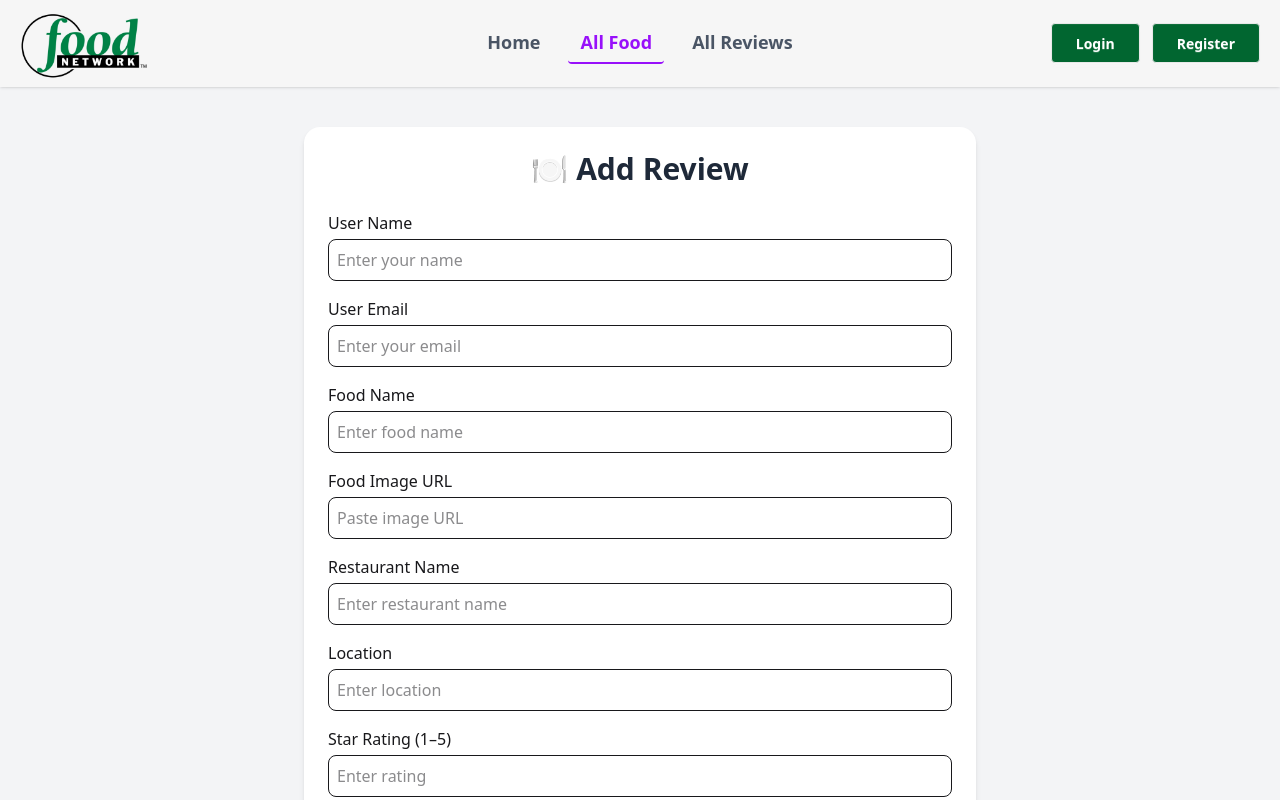
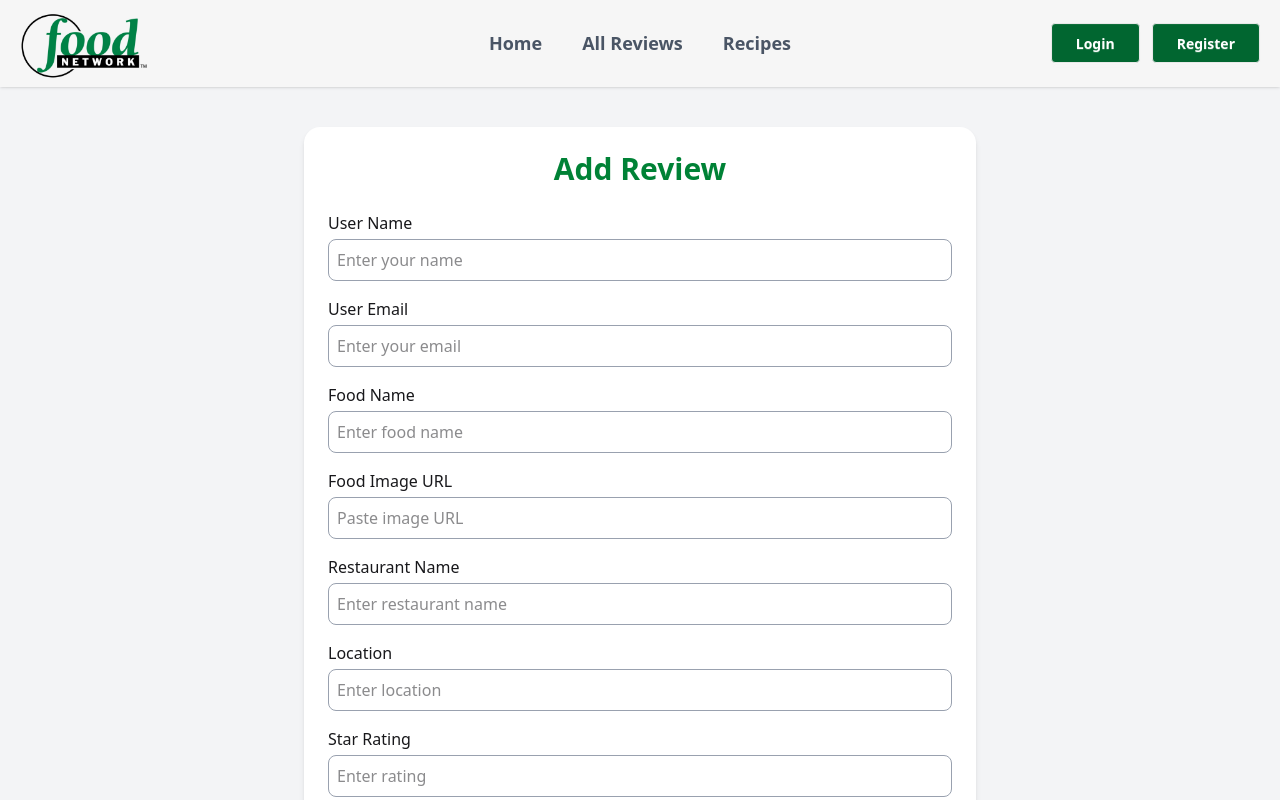
Before and after one commit to Tamanna-salma/Food-lovers-client, a React (Vite) app: page /addReview in a window 1280 px wide. Shown: the top 800 px of the page. Built offline with nearby package versions, Linux system fonts and the light colour scheme; no server answers.

Commit message:
error page added

```diff
--- a/src/components/Home/Home.jsx
+++ b/src/components/Home/Home.jsx
@@ -1,6 +1,7 @@
 import React from 'react'
 import Banner from '../Banner'
 import RecentFood from '../../pages/RecentFood'
+import Error from '../../pages/Error'
 
 const recentFoodspromise=fetch('http://localhost:3000/recentFood')
 .then(res=>res.json())
@@ -10,6 +11,7 @@ const Home = () => {
     <div>
 <Banner></Banner>
 <RecentFood recentFoodspromise={recentFoodspromise}></RecentFood>
+<Error></Error>
     </div>
   )
 }
--- a/src/components/Navber.jsx
+++ b/src/components/Navber.jsx
@@ -35,35 +35,33 @@ const Navbar = () => {
 
       <li>
         <NavLink
-          to="/addReview"
+          to="/allreviews"
           className={({ isActive }) =>
             isActive
               ? "text-purple-600 border-b-2 border-purple-600 text-lg font-semibold"
               : "text-gray-600 text-lg font-semibold hover:text-purple-600"
           }
         >
-        All Food
+       All Reviews
         </NavLink>
       </li>
       <li>
         <NavLink
-          to="/myreview"
+          to="/recipes"
           className={({ isActive }) =>
             isActive
               ? "text-purple-600 border-b-2 border-purple-600 text-lg font-semibold"
               : "text-gray-600 text-lg font-semibold hover:text-purple-600"
           }
         >
-        All Reviews
+      Recipes
         </NavLink>
 
       </li>
 
     </>
 
-
   )
-
 
   return (
     <div className="navbar bg-[#f6f6f6] shadow-sm px-2 lg:px-5">
--- a/src/main.jsx
+++ b/src/main.jsx
@@ -8,7 +8,7 @@ import { RouterProvider } from 'react-router';
 createRoot(document.getElementById('root')).render(
   <StrictMode>
 <AuthProvider>
-    <RouterProvider router={router} />,
+    <RouterProvider router={router} />
 </AuthProvider>
 <ToastContainer></ToastContainer>
   </StrictMode>,
--- a/src/pages/AddReview.jsx
+++ b/src/pages/AddReview.jsx
@@ -3,8 +3,8 @@ import React from "react";
 const AddReview = () => {
   return (
     <div className="max-w-2xl mx-auto p-6 bg-white rounded-2xl shadow-md mt-10">
-      <h2 className="text-3xl font-bold text-center mb-6 text-gray-800">
-        🍽 Add Review
+      <h2 className="text-3xl font-bold text-center mb-6 text-green-700">
+       Add Review
       </h2>
 
       <form className="space-y-4">
@@ -15,7 +15,7 @@ const AddReview = () => {
             type="text"
             name="user_name"
             placeholder="Enter your name"
-            className="w-full mt-1 p-2 border rounded-lg focus:ring focus:ring-blue-200"
+            className="w-full mt-1 p-2 border border-gray-400 rounded-lg "
             required
           />
         </div>
@@ -26,7 +26,7 @@ const AddReview = () => {
             type="email"
             name="email"
             placeholder="Enter your email"
-            className="w-full mt-1 p-2 border rounded-lg focus:ring focus:ring-blue-200"
+            className="w-full mt-1 p-2  border border-gray-400 rounded-lg"
             required
           />
         </div>
@@ -38,7 +38,7 @@ const AddReview = () => {
             type="text"
             name="food_name"
             placeholder="Enter food name"
-            className="w-full mt-1 p-2 border rounded-lg focus:ring focus:ring-blue-200"
+            className="w-full mt-1 p-2  border border-gray-400 rounded-lg"
             required
           />
         </div>
@@ -49,7 +49,7 @@ const AddReview = () => {
             type="text"
             name="food_image"
             placeholder="Paste image URL"
-            className="w-full mt-1 p-2 border rounded-lg focus:ring focus:ring-blue-200"
+            className="w-full mt-1 p-2 border border-gray-400 rounded-lg"
             required
           />
         </div>
@@ -60,7 +60,7 @@ const AddReview = () => {
             type="text"
             name="restaurant_name"
             placeholder="Enter restaurant name"
-            className="w-full mt-1 p-2 border rounded-lg focus:ring focus:ring-blue-200"
+            className="w-full mt-1 p-2  border border-gray-400 rounded-lg"
             required
           />
         </div>
@@ -71,13 +71,13 @@ const AddReview = () => {
             type="text"
             name="location"
             placeholder="Enter location"
-            className="w-full mt-1 p-2 border rounded-lg focus:ring focus:ring-blue-200"
+            className="w-full mt-1 p-2  border border-gray-400 rounded-lg"
             required
           />
         </div>
 
         <div>
-          <label className="font-medium">Star Rating (1–5)</label>
+          <label className="font-medium">Star Rating </label>
           <input
             type="number"
             name="rating"
@@ -85,7 +85,7 @@ const AddReview = () => {
             max="5"
             step="0.1"
             placeholder="Enter rating"
-            className="w-full mt-1 p-2 border rounded-lg focus:ring focus:ring-blue-200"
+            className="w-full mt-1 p-2  border border-gray-400 rounded-lg"
             required
           />
         </div>
@@ -96,14 +96,14 @@ const AddReview = () => {
             name="review_text"
             rows="4"
             placeholder="Write your review..."
-            className="w-full mt-1 p-2 border rounded-lg focus:ring focus:ring-blue-200"
+            className="w-full mt-1 p-2  border border-gray-400 rounded-lg"
             required
           ></textarea>
         </div>
 
         <button
           type="submit"
-          className="w-full bg-blue-600 text-white py-2 rounded-lg hover:bg-blue-700 transition duration-300"
+          className="w-full bg-green-800 text-white py-2 rounded-lg hover:bg-green-600"
         >
           Submit Review
         </button>
--- /dev/null
+++ b/src/pages/Error.jsx
@@ -0,0 +1,12 @@
+import React from 'react'
+import error from "../assets/download.jpeg"
+const Error = () => {
+  return (
+    <div>
+        <img className='flex justify-center mt-10 mx-auto' src={error} alt="" />
+
+    </div>
+  )
+}
+
+export default Error
--- a/src/pages/Loading.jsx
+++ b/src/pages/Loading.jsx
@@ -1,9 +1,10 @@
 import React from 'react'
-
+import img from "../assets/loading.jpeg"
 const Loading = () => {
   return (
-    <div>
-         <span className="loading loading-spinner text-4xl "></span>
+    <div >
+         {/* <span className="loading loading-spinner text-4xl "></span> */}
+         <img className='flex justify-center loading loading-spinner w-24 mx-auto' src={img} alt="" />
     </div>
   )
 }
--- /dev/null
+++ b/src/pages/Recipes.jsx
@@ -0,0 +1,12 @@
+import React from 'react'
+
+const Recipes = () => {
+
+    return (
+        <div>
+        Recipes
+        </div>
+    )
+}
+
+export default Recipes
```
Also changed, not shown: src/components/Routes/Router.jsx (+12 -1 lines), src/assets/download.jpeg (added), src/assets/loading.jpeg (added).
